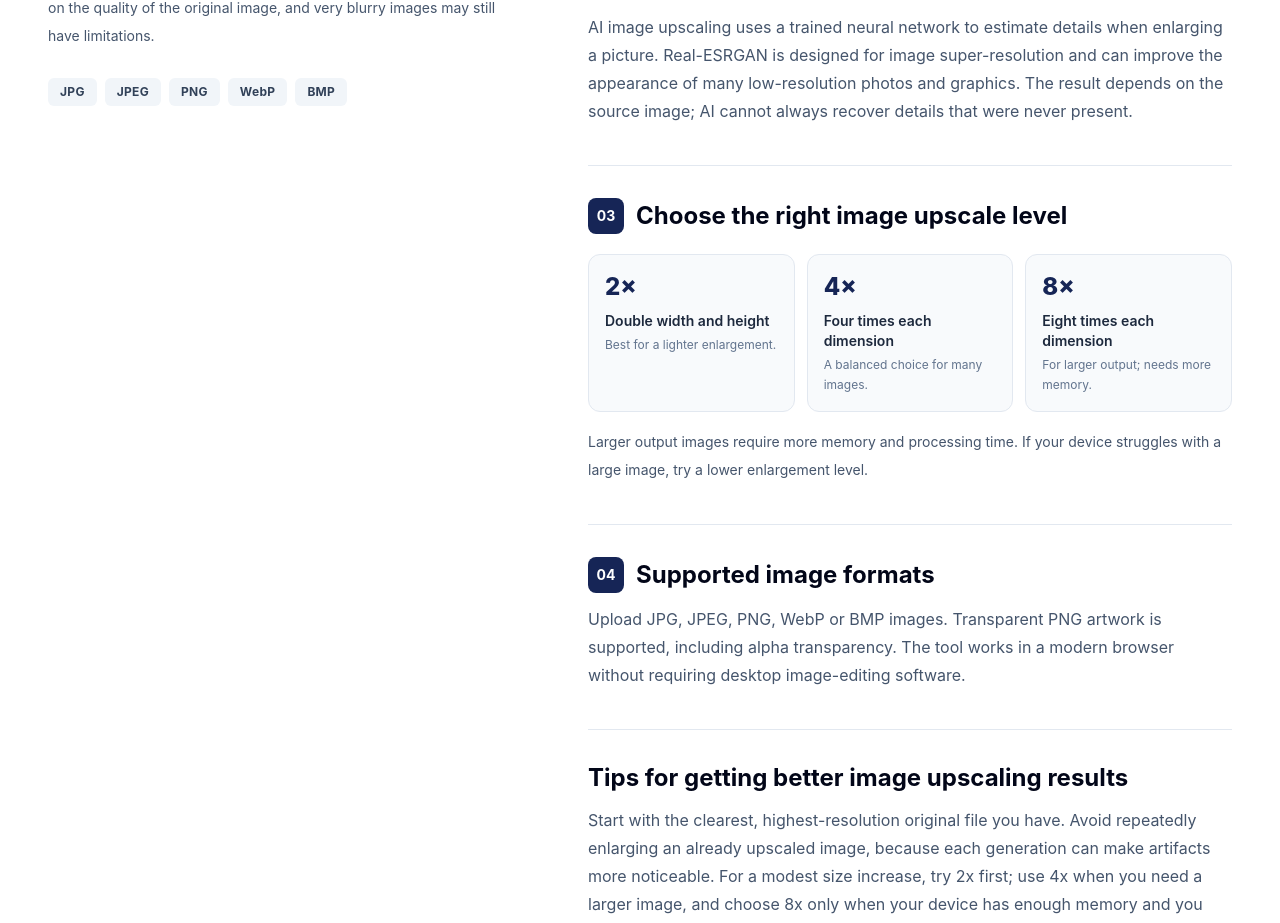
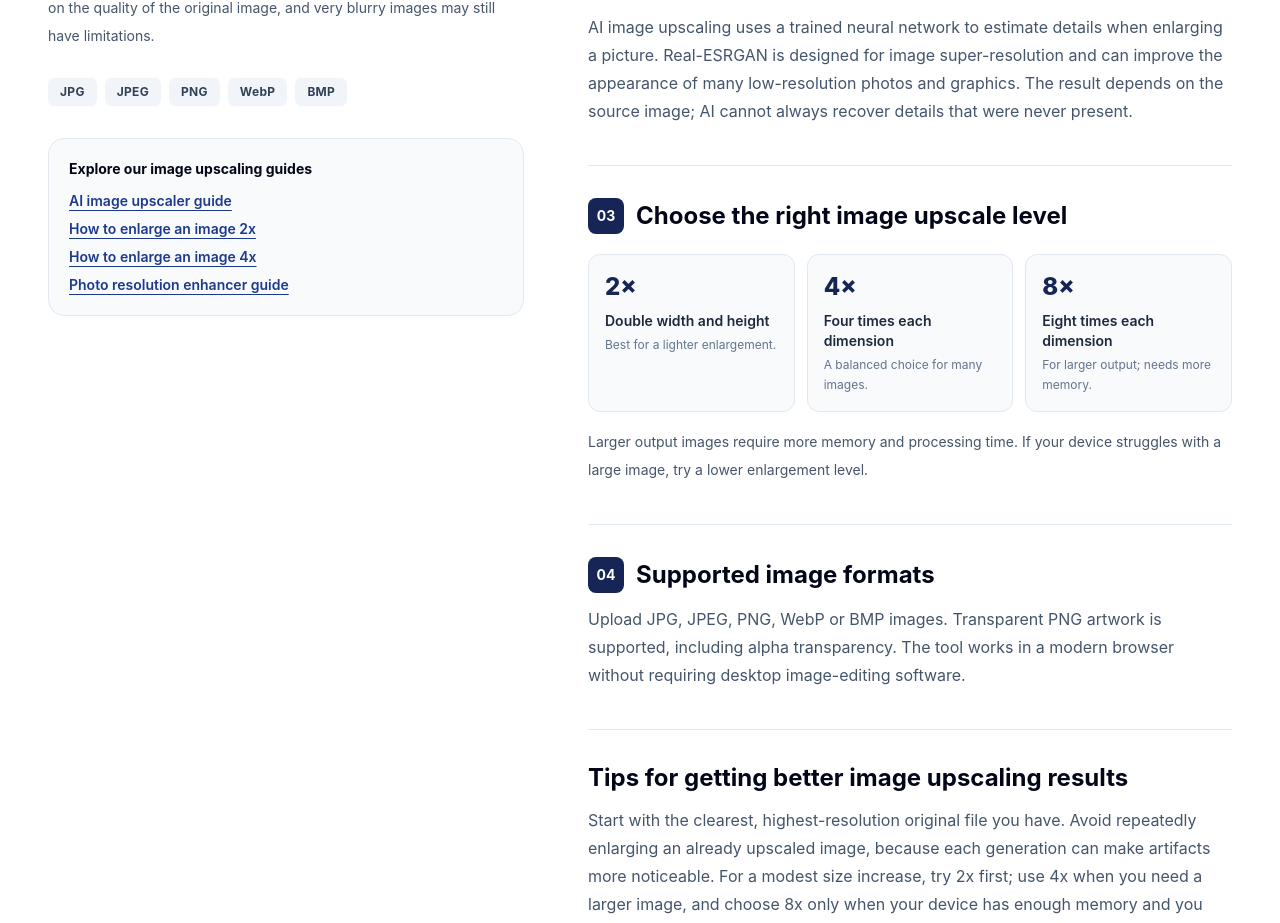
Before and after one commit to graphicsexpert65-png/image-upscaler, a React (Vite) app: page / in a window 1280 px wide. Shown: the part 1452-2375 px from the top of the page. Built offline with nearby package versions, Linux system fonts and the light colour scheme; what onnxruntime-web would draw is missing.

Commit message:
Add crawlable internal links to SEO landing pages

```diff
--- a/src/components/SEOContent.tsx
+++ b/src/components/SEOContent.tsx
@@ -64,7 +64,15 @@ export function SEOContent() {
                 <span key={format} className="rounded-md bg-slate-100 px-3 py-1.5 text-xs font-bold tracking-wide text-slate-700">{format}</span>
               ))}
             </div>
-          </div>
+            <nav aria-label="Image upscaling guides" className="mt-8 rounded-2xl border border-slate-200 bg-slate-50 p-5">
+              <h3 className="text-sm font-bold text-slate-950">Explore our image upscaling guides</h3>
+              <ul className="mt-3 space-y-2 text-sm">
+                <li><a className="font-semibold text-blue-900 underline underline-offset-4" href="/ai-image-upscaler/">AI image upscaler guide</a></li>
+                <li><a className="font-semibold text-blue-900 underline underline-offset-4" href="/enlarge-image-2x/">How to enlarge an image 2x</a></li>
+                <li><a className="font-semibold text-blue-900 underline underline-offset-4" href="/enlarge-image-4x/">How to enlarge an image 4x</a></li>
+                <li><a className="font-semibold text-blue-900 underline underline-offset-4" href="/photo-resolution-enhancer/">Photo resolution enhancer guide</a></li>
+              </ul>
+            </nav>         </div>
 
           <div className="space-y-10">
             <article>
```
